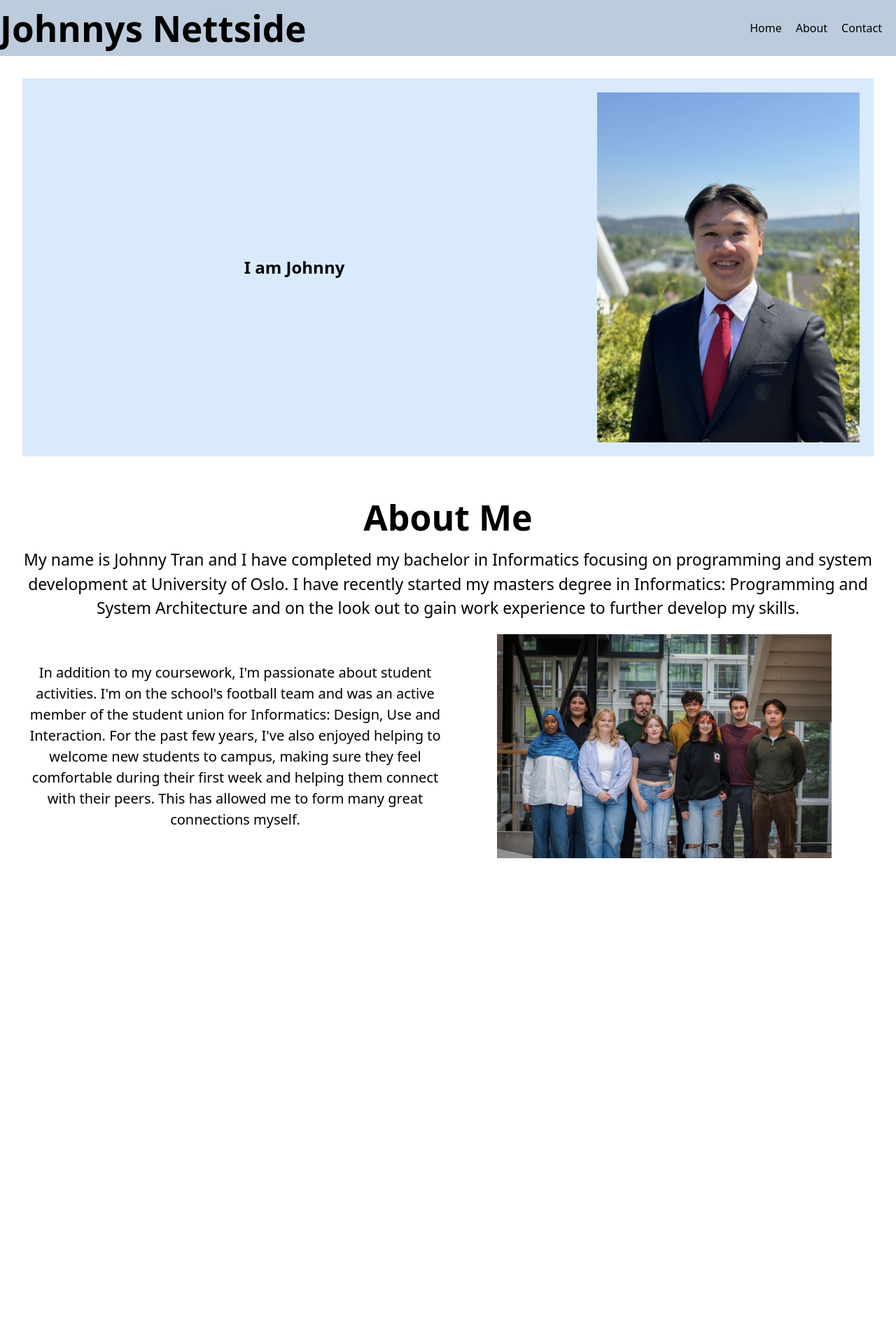
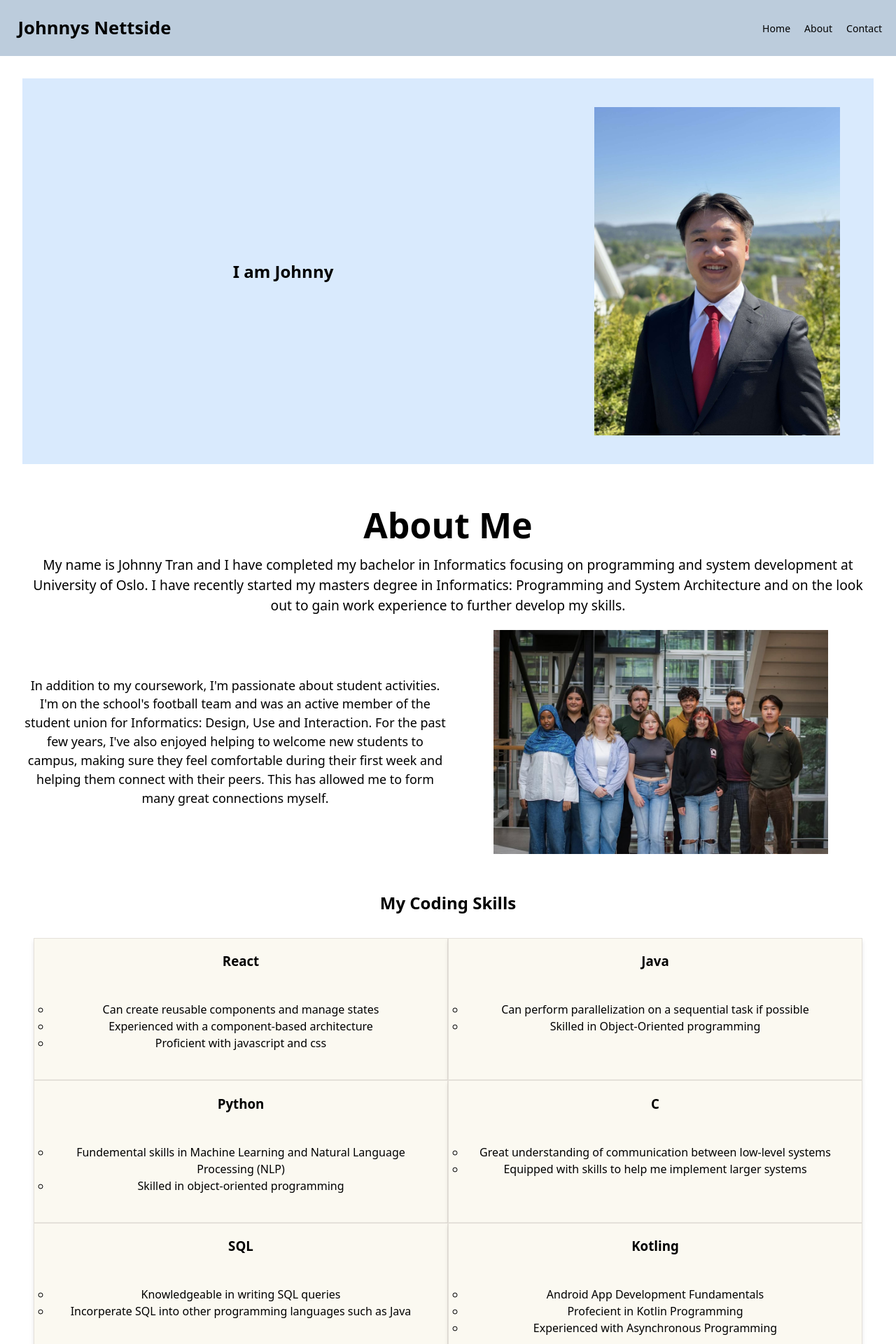
Before and after one commit to JohnnyVanTran/Project-Website, a React (Vite) app in the folder website-johnny/: page / in a window 1280 px wide. Shown: the top 1920 px of the page at 70% size. Before the commit the page ends 1258 px from the top, so only its background shows below. Built offline with nearby package versions, Linux system fonts and the light colour scheme.

Commit message:
Skill section

```diff
--- a/website-johnny/src/App.jsx
+++ b/website-johnny/src/App.jsx
@@ -3,6 +3,7 @@ import './App.css'
 import Header from './components/Header'
 import Intro from './components/Intro'
 import About from './components/About'
+import Skills from './components/Skills'
 
 function App() {
 
@@ -11,6 +12,7 @@ function App() {
       <Header />
       <Intro />
       <About />
+      <Skills />
     </div>
   )
 }
--- /dev/null
+++ b/website-johnny/src/Data/SkillsData.jsx
@@ -0,0 +1,48 @@
+
+
+export const skills = [
+    {
+        title : "React",
+        abilities : [
+            "Can create reusable components and manage states",
+            "Experienced with a component-based architecture",
+            "Proficient with javascript and css"
+        ]
+    },
+    {
+        title : "Java",
+        abilities : [
+            "Can perform parallelization on a sequential task if possible",
+            "Skilled in Object-Oriented programming",
+        ]
+    },
+    {
+        title : "Python",
+        abilities : [
+            "Fundemental skills in Machine Learning and Natural Language Processing (NLP)",
+            "Skilled in object-oriented programming",
+        ]
+    },
+    {
+        title : "C",
+        abilities : [
+            "Great understanding of communication between low-level systems",
+            "Equipped with skills to help me implement larger systems",
+        ]
+    },
+    {
+        title : "SQL",
+        abilities : [
+            "Knowledgeable in writing SQL queries",
+            "Incorperate SQL into other programming languages such as Java",
+        ]
+    },
+    {
+        title : "Kotling",
+        abilities : [
+            "Android App Development Fundamentals",
+            "Profecient in Kotlin Programming",
+            "Experienced with Asynchronous Programming",
+        ]
+    }
+]
--- a/website-johnny/src/component-styling/About.css
+++ b/website-johnny/src/component-styling/About.css
@@ -10,7 +10,7 @@
 }
 
 .Description-about-me {
-    font-size: 23px;
+    font-size: 1.5vw;
     /* background-color: blue; */
     margin-bottom: 20px;
 }
@@ -19,10 +19,10 @@
     display: grid;
     grid-template-columns: 1fr 1fr;
     align-items: center;
-    font-size: 20px;
+    font-size: 1.4vw;
 
 }
 .Styrebilde {
     height: 25vw;
-    padding-left: 70px;
+    justify-self: center;
 }
--- a/website-johnny/src/component-styling/Header.css
+++ b/website-johnny/src/component-styling/Header.css
@@ -9,12 +9,17 @@
     top: 0;
     left: 0;
     width: 100%;
-    height: 80px;
+    height: 10%;
     z-index: 100;
 
     background-color: #BCCCDC;
     color: black;
     padding: 0px;
+}
+
+.site-header h1 {
+    font-size: 2vw;
+    padding-left: 2vw;
 }
 
 nav ul {
@@ -27,6 +32,7 @@ nav ul {
 
 nav a {
     color: black;
+    font-size: 1.1vw;
 }
 nav a:hover {
     text-decoration: underline;
--- a/website-johnny/src/component-styling/Intro.css
+++ b/website-johnny/src/component-styling/Intro.css
@@ -1,7 +1,8 @@
 
 .site-intro {
     display: grid;
-    grid-template-columns: 2fr 1fr;
+    grid-template-columns: 5fr 3fr;
+
     gap: 1.5rem;
     align-items: center;
 
@@ -14,7 +15,9 @@
 }
 
 .img-portrait {
-    height: 500px;
-    padding-right: 100px;
-    padding: 20px;
+    height: 85%;
+    max-width: 85%;
+    justify-self: center;
+
+    padding: 5%;
 }
--- /dev/null
+++ b/website-johnny/src/component-styling/SkillsSection.css
@@ -0,0 +1,17 @@
+
+.Skills-section {
+    color: black;
+    background-color: white;
+    padding: 2rem 1rem;
+}
+
+.My-Skills {
+    text-align: center;
+    margin-bottom: 2rem;
+}
+
+.Skill-grid {
+    display: grid;
+    grid-template-columns: repeat(auto-fill, minmax(400px, 1fr));
+
+}
--- /dev/null
+++ b/website-johnny/src/components/Skillcard/SkillCard.css
@@ -0,0 +1,13 @@
+
+.SkillCard {
+    background-color: #FBF9F1;
+
+    border: 1px solid #E5E1DA;
+    box-shadow: 0 4px 6px rgba(0, 0, 0, 0.1);
+}
+
+.SkillCard ul{
+    padding: 1.5rem;
+    list-style: circle;
+
+}
--- /dev/null
+++ b/website-johnny/src/components/Skillcard/SkillCard.jsx
@@ -0,0 +1,18 @@
+
+import React from "react";
+import './SkillCard.css'
+
+function SkillCard({title, abilities}) {
+    return (
+        <div className="SkillCard">
+            <h3>{title}</h3>
+            <ul>
+                {abilities.map((ability, index) => (
+                    <li key={index}>{ability}</li>
+                ))}
+            </ul>
+        </div>
+    )
+}
+
+export default SkillCard;
--- /dev/null
+++ b/website-johnny/src/components/Skills.jsx
@@ -0,0 +1,20 @@
+import React from "react";
+import SkillCard from "./Skillcard/SkillCard";
+import { skills } from "../Data/SkillsData";
+import '../component-styling/SkillsSection.css'
+
+function Skills() {
+    return (
+        <section className="Skills-section">
+            <h2 className="My-Skills">My Coding Skills</h2>
+            <div className="Skill-grid">
+                {skills.map((skill, index) => (
+                    <SkillCard key={index} title={skill.title} abilities={skill.abilities}/> ))
+                }
+            </div>
+
+        </section>
+    )
+}
+
+export default Skills;
```
